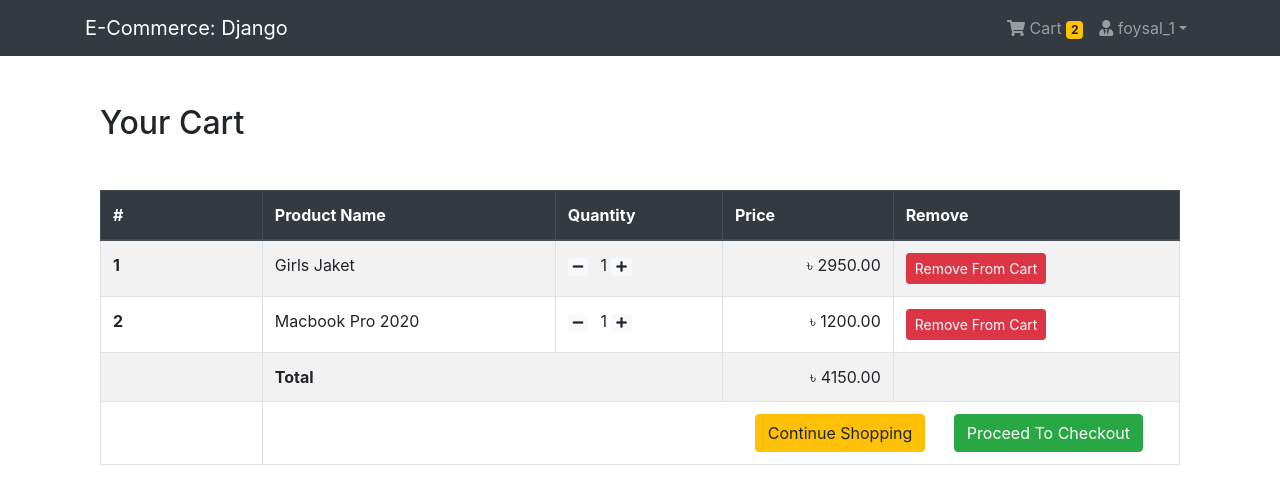
After one commit to foysal-mahmud/E-Commerce----Django, a Django app: page /shop/cart/ in a window 1280 px wide. The commit adds this page. Shown: the top 504 px of the page. Run offline with Django 3.2, Linux system fonts and the light colour scheme; a user stored in the database is signed in; data comes from the database, SQL or seed files in the repository; some libraries are stand-ins or nearby versions.

Commit message:
Create Cart items view page

```diff
--- a/App_Order/models.py
+++ b/App_Order/models.py
@@ -32,6 +32,7 @@ class Order(models.Model):
     orderId = models.CharField(max_length=200, blank=True, null=True)
 
     def get_totals(self):
+        total = 0
         for order_item in self.orderitems.all():
             total += float(order_item.get_total())
 
--- /dev/null
+++ b/App_Order/templatetags/cart_tag.py
@@ -0,0 +1,14 @@
+from django import template
+from App_Order.models import Order
+
+register = template.Library()
+
+
+@register.filter
+def cart_total(user):
+    order = Order.objects.filter(user=user, ordered=False)
+
+    if order.exists():
+        return order[0].orderitems.count()
+    else:
+        return 0
--- a/App_Order/urls.py
+++ b/App_Order/urls.py
@@ -5,4 +5,5 @@ app_name = "App_Order"
 
 urlpatterns = [
     path('add/<pk>/', views.add_to_cart, name="add"),
+    path('cart/', views.cart_view, name="cart"),
 ]
--- a/App_Order/views.py
+++ b/App_Order/views.py
@@ -36,3 +36,16 @@ def add_to_cart(request, pk):
         order.orderitems.add(order_item[0])
         messages.info(request, "This item was added to your cart")
         return redirect("App_Shop:home")
+
+
+@login_required
+def cart_view(request):
+    carts = Cart.objects.filter(user=request.user, purchased=False)
+    orders = Order.objects.filter(user=request.user, ordered=False)
+
+    if carts.exists() and orders.exists():
+        order = orders[0]
+        return render(request, 'App_Order/cart.html', context={'carts':carts, 'order':order})
+    else:
+        messages.warning(request, "you don't have any item in your cart!")
+        return redirect("App_Shop:home")
--- /dev/null
+++ b/templates/App_Order/cart.html
@@ -0,0 +1,59 @@
+{% extends 'base.html' %}
+
+{% block body_block %}
+
+<div class="container">
+  <div class="my-5">
+    <h2>Your Cart</h2>
+  </div>
+  <table class="table table-hover table-striped table-bordered">
+    <thead class="thead-dark">
+      <tr>
+        <th scope="col" width=15%>#</th>
+        <th scope="col"> Product Name</th>
+        <th scope="col">Quantity</th>
+        <th scope="col" align="right">Price</th>
+        <th scope=col>Remove</th>
+      </tr>
+    </thead>
+
+    <tbody>
+      {% for cart in carts %}
+      <tr>
+        <th scope="row">{{ forloop.counter }}</th>
+        <td>{{ cart.item.name }}</td>
+        <td>
+          <a href="#" class="mr-2"><span class="badge badge-light"><i class="fas fa-minus"></i></span></a>
+          {{ cart.quantity}}
+          <a href="#" class="mr-2"><span class="badge badge-light"><i class="fas fa-plus"></i></span></a>
+        </td>
+        <td align="right">&#2547; {{ cart.get_total }}</td>
+        <td><a href="#" class="btn btn-danger btn-sm">Remove From Cart</a></td>
+      </tr>
+
+      {% endfor %}
+
+      <tr>
+        <th scope="row"></th>
+        <td colspan="2"><strong>Total</strong></td>
+        <td align="right">&#2547; {{ order.get_totals|floatformat:2 }}</td>
+        <td></td>
+      </tr>
+
+      <tr>
+        <th scope="row"></th>
+        <td colspan="4" class="text-right">
+          <a href="{% url 'App_Shop:home' %}" class="btn btn-warning mr-4">Continue Shopping</a>
+          <a href="#" class="btn btn-success mr-4">Proceed To Checkout</a>
+        </td>
+      </tr>
+
+
+
+    </tbody>
+
+  </table>
+
+</div>
+
+{% endblock %}
--- a/templates/navbar.html
+++ b/templates/navbar.html
@@ -1,3 +1,5 @@
+{% load cart_tag %}
+
 <nav class="navbar navbar-expand-lg navbar-dark bg-dark">
   <div class="container">
     <a class="navbar-brand" href="{% url 'App_Shop:home' %}">E-Commerce: Django </a>
@@ -8,8 +10,9 @@
       <ul class="navbar-nav ml-auto">
         {% if request.user.is_authenticated %}
         <li class="nav-item">
-          <a href="#" class="nav-link">
-          <i class="fa fa-shopping-cart"></i> Cart
+          <a href="{% url 'App_Order:cart' %}" class="nav-link">
+            <i class="fa fa-shopping-cart"></i> Cart
+            <span class="badge badge-warning">{{ request.user | cart_total }}</span>
           </a>
         </li>
 
```
Also changed, not shown: App_Order/templatetags/__init__.py (added).
